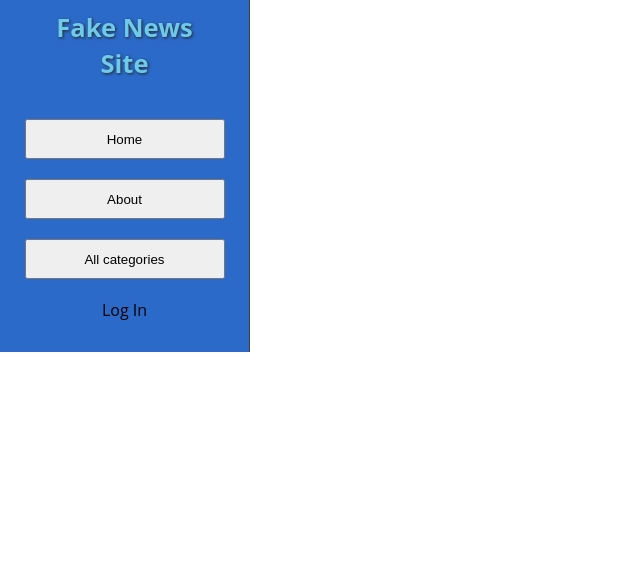
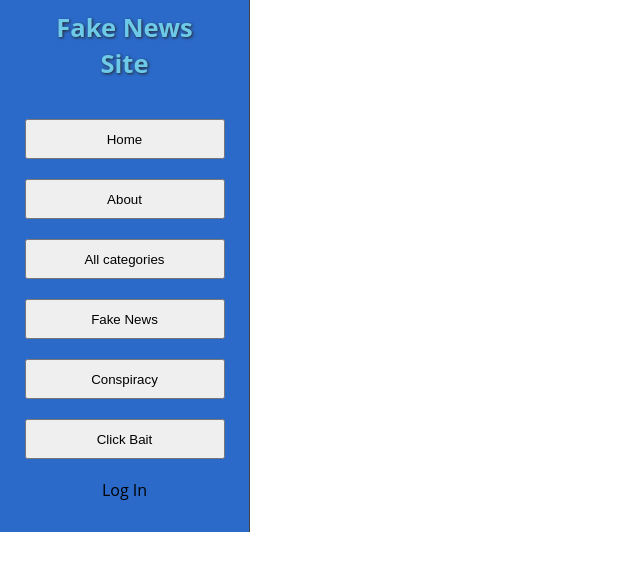
Before and after one commit to JS-goose/fake_news_react, a React (Create React App) app: page / in a window 1280 px wide. Shown: the top 570 px of the page, without its empty margins (0-640 px from the left). Built offline with nearby package versions, Linux system fonts and the light colour scheme; no server answers.

Commit message:
added category buttons to header

```diff
--- a/src/components/layout/Header.js
+++ b/src/components/layout/Header.js
@@ -23,6 +23,21 @@ export default function Header() {
             </Link>
           </li>
           <li className="nav-links">
+            <Link to="/about">
+            <button>Fake News</button>
+            </Link>
+          </li>
+          <li className="nav-links">
+            <Link to="/about">
+            <button>Conspiracy</button>
+            </Link>
+          </li>
+          <li className="nav-links">
+            <Link to="/about">
+            <button>Click Bait</button>
+            </Link>
+          </li>
+          <li className="nav-links">
             <a href="#login">Log In</a>
           </li>
         </ul>
```
